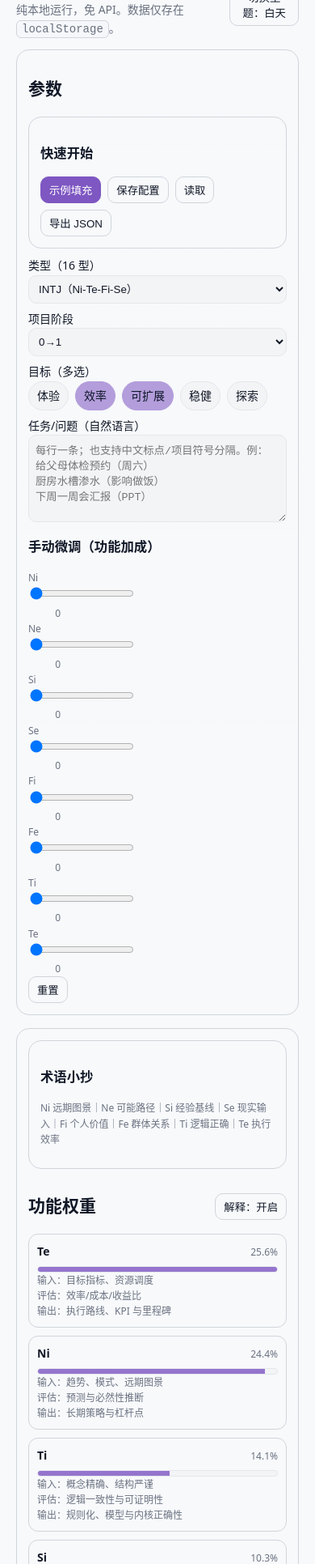
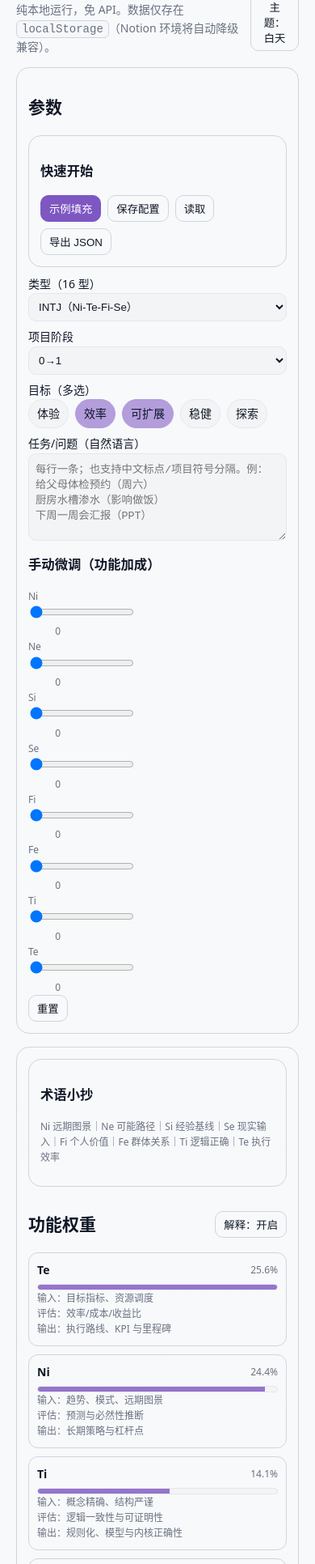
Before and after one commit to flaaaaaking/haha, a plain HTML site: page index.html in a window 390 px wide. Shown: the part 68-2000 px from the top of the page at 81% size. Drawn offline with Linux system fonts and the light colour scheme.

Commit message:
Update index.html

```diff
--- a/index.html
+++ b/index.html
@@ -3,15 +3,15 @@
 <head>
 <meta charset="utf-8"/>
 <meta name="viewport" content="width=device-width,initial-scale=1"/>
-<title>MBTI 决策工具 v1.1.2</title>
-<meta name="apple-mobile-web-app-title" content="MBTI 决策工具 v1.1.2">
+<title>MBTI 决策工具 v1.1.3</title>
+<meta name="apple-mobile-web-app-title" content="MBTI 决策工具 v1.1.3">
+<meta property="og:title" content="MBTI 决策工具 v1.1.3">
 <style>
 :root{
   --bg:#0f1115; --panel:#151922; --text:#e8ecf2; --muted:#9aa3b2; --line:#242a34;
   --chip:#1b2029; --chipbd:#2a3140; --input:#0e131a; --inputbd:#334155; --code:#0a0f16;
   --brand:#7E57C2; --brand-acc:#9575CD; --brand-hi:#B39DDB; --btn-bg:var(--brand);
 }
-/* 手动明/暗主题（Notion 友好） */
 body.theme-light{
   --bg:#f7f9fb; --panel:#ffffff; --text:#111827; --muted:#6b7280; --line:#d1d5db;
   --chip:#f3f4f6; --chipbd:#e5e7eb; --input:#f3f4f6; --inputbd:#e5e7eb; --code:#f5f7fa;
@@ -87,8 +87,8 @@ code{background:var(--code); border:1px solid var(--line); padding:2px 6px; bord
 <div class="wrap">
   <div class="header">
     <div>
-      <h1>MBTI 决策工具 v1.1.2</h1>
-      <p class="muted">纯本地运行，免 API。数据仅存在 <code>localStorage</code>。</p>
+      <h1>MBTI 决策工具 v1.1.3</h1>
+      <p class="muted">纯本地运行，免 API。数据仅存在 <code>localStorage</code>（Notion 环境将自动降级兼容）。</p>
     </div>
     <div class="btns">
       <button class="btn" id="themeToggle">切换主题：白天</button>
@@ -154,10 +154,8 @@ code{background:var(--code); border:1px solid var(--line); padding:2px 6px; bord
         <div id="nextActions" class="list"></div>
       </div>
 
-      <!-- 类别列表 -->
       <div id="cats" class="list"></div>
 
-      <!-- 任务优先队列（根据内容自动排序） -->
       <div class="card" style="margin-top:12px">
         <h3>任务优先队列（高→低）</h3>
         <div id="taskQueue" class="list"></div>
@@ -175,24 +173,47 @@ code{background:var(--code); border:1px solid var(--line); padding:2px 6px; bord
 </div>
 
 <script>
-/* ========== 主题（手动优先） ========== */
-(function(){try{
-  const pref = localStorage.getItem('mbti_theme');
-  setTheme(pref || 'light');
-}catch{ setTheme('light'); }})();
+/* ====== Notion/iframe 兼容层：存储/复制/下载/报错 ====== */
+const ENV = {
+  inIframe:(()=>{try{return window.top!==window}catch{return true}})(),
+  inNotion:(()=> (document.referrer||'').includes('notion.so'))()
+};
+ENV.isNotionEmbed = ENV.inIframe || ENV.inNotion;
 
+const MemoryStore=(()=>{const bag=Object.create(null);return{
+  getItem:k=>bag[k]??null,setItem:(k,v)=>bag[k]=String(v),removeItem:k=>delete bag[k]
+}})();
+const SafeStore=(()=>{try{const k='__probe__'+Date.now();localStorage.setItem(k,'1');localStorage.removeItem(k);return localStorage}catch{return MemoryStore}})();
+
+function toast(msg,ms=1800){
+  let t=document.getElementById('__toast__');
+  if(!t){t=document.createElement('div');t.id='__toast__';t.style.cssText=
+    'position:fixed;left:50%;top:18px;transform:translateX(-50%);background:rgba(0,0,0,.75);color:#fff;padding:8px 12px;border-radius:10px;font:13px/1.3 system-ui,-apple-system,Segoe UI,Roboto,Helvetica,Arial;z-index:2147483647;opacity:0;transition:opacity .15s;pointer-events:none;max-width:80vw;text-align:center';
+    document.body.appendChild(t)}
+  t.textContent=String(msg||'');t.style.opacity='1';clearTimeout(t.__timer);t.__timer=setTimeout(()=>t.style.opacity='0',ms);
+}
+async function safeCopy(text){
+  try{await navigator.clipboard.writeText(text);toast('已复制到剪贴板')}
+  catch{try{const ta=document.createElement('textarea');ta.value=text;ta.setAttribute('readonly','readonly');ta.style.cssText='position:fixed;left:-9999px;top:-9999px';document.body.appendChild(ta);ta.select();document.execCommand('copy');ta.remove();toast('已复制（兼容模式）')}catch{toast('复制失败：请手动全选复制')}}}
+function safeDownload(filename,content,mime='application/octet-stream'){
+  try{const blob=new Blob([content],{type:mime});const url=URL.createObjectURL(blob);const a=document.createElement('a');a.href=url;a.download=filename;document.body.appendChild(a);a.click();a.remove();URL.revokeObjectURL(url);toast('已触发下载')}
+  catch{const pre=document.querySelector('#md');if(pre){pre.textContent=String(content);toast('下载受限，已在下方显示内容')}}}
+window.addEventListener('error',e=>{if(ENV.isNotionEmbed)toast('脚本错误：'+(e?.message||'未知'))});
+
+/* ====== 主题 ====== */
 function setTheme(mode){
   document.body.classList.remove('theme-light','theme-dark');
   document.body.classList.add(mode==='dark'?'theme-dark':'theme-light');
-  try{ localStorage.setItem('mbti_theme', mode); }catch{}
-  const btn = document.getElementById('themeToggle');
-  if(btn) btn.textContent = '切换主题：' + (mode==='dark'?'夜晚':'白天');
+  SafeStore.setItem('mbti_theme', mode);
+  const btn=document.getElementById('themeToggle');
+  if(btn) btn.textContent='切换主题：'+(mode==='dark'?'夜晚':'白天');
 }
-document.getElementById('themeToggle').onclick = ()=> setTheme(
-  document.body.classList.contains('theme-light') ? 'dark' : 'light'
+(function(){setTheme(SafeStore.getItem('mbti_theme')||'light')})();
+document.getElementById('themeToggle').onclick=()=>setTheme(
+  document.body.classList.contains('theme-light')?'dark':'light'
 );
 
-/* ========== 数据 ========== */
+/* ====== 数据 ====== */
 const MBTI_STACKS={
   INTJ:["Ni","Te","Fi","Se"], INTP:["Ti","Ne","Si","Fe"], INFJ:["Ni","Fe","Ti","Se"], INFP:["Fi","Ne","Si","Te"],
   ISTJ:["Si","Te","Fi","Ne"], ISTP:["Ti","Se","Ni","Fe"], ISFJ:["Si","Fe","Ti","Ne"], ISFP:["Fi","Se","Ni","Te"],
@@ -246,7 +267,7 @@ const CATEGORY_RULES=[
 ];
 const DEFAULT_STACK_WEIGHTS={ dom:.40, aux:.30, ter:.20, inf:.10 };
 
-/* ========== 小工具 ========== */
+/* ====== 小工具 ====== */
 const $ = s => document.querySelector(s);
 const els = {
   type:$('#type'), phase:$('#phase'), goals:$('#goals'), task:$('#task'),
@@ -254,18 +275,19 @@ const els = {
   cats:$('#cats'), md:$('#md'), copyMd:$('#copyMd'), resetManual:$('#resetManual'),
   saveProfile:$('#saveProfile'), loadProfile:$('#loadProfile'), exportJSON:$('#exportJSON'),
   demoBtn:$('#demoBtn'), explainToggle:$('#explainToggle'),
-  oneLine:$('#oneLine'), nextActions:$('#nextActions'), taskQueue:$('#taskQueue')
+  oneLine:$('#oneLine'), nextActions:$('#nextActions'), taskQueue:$('#taskQueue'),
+  themeToggle:$('#themeToggle')
 };
 const state = {
   type:'INTJ', phase:'0_1', goals:['效率','可扩展'], task:'',
   manual:{Ni:0,Ne:0,Si:0,Se:0,Fi:0,Fe:0,Ti:0,Te:0},
   showExplain:true
 };
-
 const clamp01=x=>Math.max(0,Math.min(1,x));
 const sum=o=>Object.values(o).reduce((a,b)=>a+b,0);
 const normalize=w=>{const s=sum(w)||1; const o={}; for(const k in w) o[k]=(w[k]||0)/s; return o;};
 
+/* ====== 主题色随类型 ====== */
 function applyGroupThemeByType(type){
   const pal = GROUP_PALETTE[GROUP_BY_TYPE[type]||'analysts'];
   document.documentElement.style.setProperty('--brand', pal.main);
@@ -274,21 +296,20 @@ function applyGroupThemeByType(type){
   document.documentElement.style.setProperty('--btn-bg', pal.main);
 }
 
-/* ========== 计算 ========== */
+/* ====== 权重计算 ====== */
 function fuseWeights(type, phase, goals, manual){
   const stack = MBTI_STACKS[type] || MBTI_STACKS.INTJ;
   const [dom,aux,ter,inf] = stack;
-  const wStack = {Ni:0,Ne:0,Si:0,Se:0,Fi:0,Fe:0,Ti:0,Te:0};
+  const wStack={Ni:0,Ne:0,Si:0,Se:0,Fi:0,Fe:0,Ti:0,Te:0};
   wStack[dom]+=DEFAULT_STACK_WEIGHTS.dom; wStack[aux]+=DEFAULT_STACK_WEIGHTS.aux;
   wStack[ter]+=DEFAULT_STACK_WEIGHTS.ter; wStack[inf]+=DEFAULT_STACK_WEIGHTS.inf;
   const wPhase = PHASE_WEIGHTS[phase]||{};
-  const wGoal = {Ni:0,Ne:0,Si:0,Se:0,Fi:0,Fe:0,Ti:0,Te:0};
+  const wGoal={Ni:0,Ne:0,Si:0,Se:0,Fi:0,Fe:0,Ti:0,Te:0};
   goals.forEach(g=>{const gw=GOAL_WEIGHTS[g]||{}; for(const [k,v] of Object.entries(gw)) wGoal[k]+=v||0;});
   const combined={Ni:0,Ne:0,Si:0,Se:0,Fi:0,Fe:0,Ti:0,Te:0};
   for(const k in combined) combined[k]=clamp01((wStack[k]||0)+(wPhase[k]||0)+(wGoal[k]||0)+(manual[k]||0));
   return normalize(combined);
 }
-
 function scoreCategories(funcW){
   return CATEGORY_RULES.map(cat=>{
     let score=0; const contrib=[];
@@ -297,19 +318,15 @@ function scoreCategories(funcW){
   }).sort((a,b)=>b.score-a.score);
 }
 
-/* —— 任务解析与评分 —— */
+/* ====== 任务解析/打分 ====== */
 function parseTasks(raw){
   if(!raw) return [];
   let text = String(raw).replace(/\u00A0/g,' ').trim();
-  // 粗切：换行或中英文分隔符
   let parts = text.split(/\r?\n+|[;；。\.、，,]+/);
-  // 展开同一行多个事项（和/与/及/顿号/斜杠/竖线）
   parts = parts.flatMap(s=>s.split(/\s*(?:和|与|及|、|\s\/\s|\s\|\s)\s*/));
   return parts.map(s=>s.trim())
-    .map(s=>s.replace(/^(\d+[\.\)）:、-]|\([0-9]+\)|[①-⑳]|[一二三四五六七八九十]+、|[-•·])\s*/, '')) // 去编号/项目符号
-    .filter(Boolean)
-    .filter((t,i,a)=>a.indexOf(t)===i)
-    .map(text=>({text}));
+    .map(s=>s.replace(/^(\d+[\.\)）:、-]|\([0-9]+\)|[①-⑳]|[一二三四五六七八九十]+、|[-•·])\s*/, ''))
+    .filter(Boolean).filter((t,i,a)=>a.indexOf(t)===i).map(text=>({text}));
 }
 function pickUrgency(t){
   if(/今天|今晚|立刻|马上|尽快|DDL|截止|现在/.test(t)) return 1.0;
@@ -324,7 +341,7 @@ function relationBoost(t){
   return 0;
 }
 function pickImpact(t){
-  let b = 0.5;
+  let b=0.5;
   if(/汇报|复盘|面试|考试|交付|上线|合规|合同|签约|付款|收款/.test(t)) b=0.85;
   if(/渗水|漏水|维修|健康|体检|就医|过期/.test(t)) b=Math.max(b,0.75);
   if(/学习|阅读|整理|备份|归档/.test(t)) b=Math.max(b,0.55);
@@ -347,7 +364,7 @@ function matchCategoryForTask(t){
     {key:'experience', kw:/体验|交互|视觉|可用性|无障碍|加载|首屏|反馈/i, label:'体验提升'},
     {key:'analytics',  kw:/埋点|统计|报表|看板|指标|监控|日志|分析|数据/i, label:'指标化/观测'},
     {key:'docs',       kw:/文档|流程|SOP|规范|周报|月报|ADR|记录|整理|归档/i, label:'文档/流程'},
-    {key:'health',     kw:/体检|医院|就医|药|复查|睡眠|锻炼|健身|牙科/i, label:'健康'},
+    {key:'health',     kw:/体检|医院|就医|药|复查|睡眠|锻炼|牙科/i, label:'健康'},
     {key:'house',      kw:/渗水|漏水|维修|家电|保洁|搬家|物业|装修|换锁|快递/i, label:'居家/后勤'},
     {key:'relation',   kw:/伴侣|父母|爸妈|孩子|朋友|客户|老板|上级|导师|老师/i, label:'关系沟通'},
     {key:'study',      kw:/学习|阅读|刷题|考试|复习|课程|作业|论文|备考|练习/i, label:'学习/提升'},
@@ -366,7 +383,7 @@ function scoreTaskArray(tasks, topCat){
   }).sort((a,b)=> b.score - a.score);
 }
 
-/* ========== Markdown 导出 ========== */
+/* ====== Markdown ====== */
 function toMarkdown({type,phase,goals,funcWeights,categories,task,showExplain,tasksSorted}){
   const fw = Object.entries(funcWeights).sort((a,b)=>b[1]-a[1]).map(([k,v])=>`- ${k}: ${(v*100).toFixed(1)}%`).join('\n');
   const cats = categories.slice(0,6).map(c=>`### ${c.title}｜${c.score}\n> ${c.brief}\n来源：`+c.contrib.map(([f,s])=>`${f} ${(s*100).toFixed(1)}%`).join(' · ')).join('\n\n');
@@ -395,7 +412,7 @@ ${cats}
 `;
 }
 
-/* ========== 初始化与渲染 ========== */
+/* ====== UI 渲染 ====== */
 function initSelectors(){
   els.type.innerHTML = Object.keys(MBTI_STACKS).map(t=>`<option value="${t}">${t}（${MBTI_STACKS[t].join('-')}）</option>`).join('');
   els.type.value = state.type;
@@ -426,36 +443,31 @@ function renderManual(){
   });
 }
 
+/* ====== 主渲染函数（全兜底） ====== */
 function computeAndRender(){
+  try{
     applyGroupThemeByType(state.type);
-  const funcW = fuseWeights(state.type, state.phase, state.goals, state.manual);
-  const cats = scoreCategories(funcW);
-  const top = cats[0];
 
-  /* 功能权重（带条形图 + 解释开关） */
-  const maxFW = Math.max(...Object.values(funcW), 0.0001);
-  els.weights.innerHTML = Object.entries(funcW).sort((a,b)=>b[1]-a[1]).map(([f,v])=>{
-    const d = FUNC_DESC[f]; const pct=(v*100).toFixed(1)+'%';
-    const detail = state.showExplain ? `<div class="sub">输入：${d.in}</div><div class="sub">评估：${d.eval}</div><div class="sub">输出：${d.out}</div>` : '';
+    const funcW = fuseWeights(state.type, state.phase, state.goals, state.manual) || {};
+    const cats  = scoreCategories(funcW) || [];
+    const top   = cats[0] || null;
+
+    const maxFW = Math.max(0.0001, ...Object.values(funcW));
+    els.weights.innerHTML = Object.entries(funcW)
+      .sort((a,b)=>b[1]-a[1]).map(([f,v])=>{
+        const d = FUNC_DESC[f] || {in:'—',eval:'—',out:'—'};
+        const detail = state.showExplain
+          ? `<div class="sub">输入：${d.in}</div><div class="sub">评估：${d.eval}</div><div class="sub">输出：${d.out}</div>` : '';
         return `<div class="item">
-      <div class="kv"><div><b>${f}</b></div><div class="sub">${pct}</div></div>
-      <div class="bar"><i style="width:${(v/maxFW*100).toFixed(1)}%"></i></div>
-      ${detail}
+          <div class="kv"><div><b>${f}</b></div><div class="sub">${(v*100).toFixed(1)}%</div></div>
+          <div class="bar"><i style="width:${(v/maxFW*100).toFixed(1)}%"></i></div>${detail}
         </div>`;
-  }).join('');
-  els.explainToggle.textContent = '解释：' + (state.showExplain?'开启':'关闭');
+      }).join('') || `<div class="sub">（暂无权重数据）</div>`;
+    if(els.explainToggle) els.explainToggle.textContent = '解释：' + (state.showExplain?'开启':'关闭');
 
-  /* 阶段/目标影响 */
+    if(els.phaseGoalDesc){
       els.phaseGoalDesc.textContent = `当前阶段：${state.phase==='0_1'?'0→1':state.phase}；目标：${state.goals.join(' / ')||'未选'}`;
-
-  /* 建议优先级（Top 6） */
-  const maxCat = Math.max(1, ...cats.map(c=>c.score));
-  els.cats.innerHTML = cats.slice(0,6).map(c=>`<div class="item">
-    <div class="kv"><div><b>${c.title}</b></div><div class="sub">${c.score}</div></div>
-    <div class="sub">${c.brief}</div>
-    <div class="bar"><i style="width:${(c.score/maxCat*100).toFixed(1)}%"></i></div>
-    <div class="sub">来源：${c.contrib.map(([f,s])=>`${f} ${(s*100).toFixed(1)}%`).join(' · ')}</div>
-  </div>`).join('');
+    }
 
     const summaryMap={
       '快速 MVP/可用版本':'先做能跑起来的版本，灰度上线并预留回退。',
@@ -466,7 +478,8 @@ function computeAndRender(){
       '指标化与可观测性':'先把关键指标与埋点打通，决策要可量化。',
       '文档/流程与协作':'把决策留痕与流程标准化，确保可复盘。'
     };
-  els.oneLine.textContent = top ? (summaryMap[top.title] || top.brief) : '';
+    if(els.oneLine) els.oneLine.textContent = top ? (summaryMap[top.title] || top.brief || '') : '（请先填写上方参数与任务）';
+
     const actionsMap={
       '快速 MVP/可用版本':['列出最小闭环用户路径','灰度 3 批次，每批 10~20% 用户','定义回退与成功判据'],
       '内核重构/技术债偿还':['标注高复杂度模块并排期重构','补齐单元与集成测试','冻结新增特性直至质量达标'],
@@ -476,54 +489,60 @@ function computeAndRender(){
       '指标化与可观测性':['定义北极星与 3 个过程指标','补埋点→校验数据链路','搭建周报模板'],
       '文档/流程与协作':['补齐 ADR/变更记录','定义 DoR/DoD','建立每周同步节奏']
     };
-  els.nextActions.innerHTML = (top?actionsMap[top.title]||[]:[]).slice(0,3).map(a=>`<div class="item"><div class="sub">${a}</div></div>`).join('');
+    if(els.nextActions){
+      const acts = top ? (actionsMap[top.title] || []) : [];
+      els.nextActions.innerHTML = acts.slice(0,3).map(a=>`<div class="item"><div class="sub">${a}</div></div>`).join('')
+        || `<div class="sub">（暂无建议动作）</div>`;
+    }
 
-  /* 任务优先队列（根据内容自动排序） */
-  const tasks = parseTasks(state.task);
+    const tasks = parseTasks(state.task || '');
     const tasksSorted = scoreTaskArray(tasks, top);
-  const tq = tasksSorted.length ? tasksSorted : [];
-  const maxScore = Math.max(1, ...tq.map(t=>t.score));
-  els.taskQueue.innerHTML = tq.slice(0,10).map(t=>`
+    if(els.taskQueue){
+      const maxScore = Math.max(1, ...tasksSorted.map(t=>t.score||0));
+      els.taskQueue.innerHTML = tasksSorted.slice(0,10).map(t=>`
         <div class="item">
-      <div class="kv"><div>${t.text}</div><div class="sub">${t.score.toFixed(1)}</div></div>
+          <div class="kv"><div>${t.text}</div><div class="sub">${(t.score||0).toFixed(1)}</div></div>
           <div class="bar"><i style="width:${(t.score/maxScore*100).toFixed(1)}%"></i></div>
-      <div class="sub">紧急:${(t.u*100).toFixed(0)}% ｜ 影响:${(t.i*100).toFixed(0)}% ｜ 努力:${t.e.toFixed(1)} ｜ 匹配:${t.matchLabel}</div>
+          <div class="sub">紧急:${((t.u||0)*100).toFixed(0)}% ｜ 影响:${((t.i||0)*100).toFixed(0)}% ｜ 努力:${(t.e||1).toFixed(1)} ｜ 匹配:${t.matchLabel||'—'}</div>
         </div>
       `).join('') || `<div class="sub">（未检测到可排序的任务，每行一条）</div>`;
+    }
 
-  /* 导出 Markdown */
+    if(els.md){
       els.md.textContent = toMarkdown({
         type:state.type, phase:state.phase, goals:state.goals,
         funcWeights:funcW, categories:cats, task:state.task,
         showExplain:state.showExplain, tasksSorted
       });
     }
+  }catch(err){ toast('渲染异常：'+(err?.message||err)); }
+}
 
-/* ========== 事件绑定 ========== */
+/* ====== 事件 ====== */
 function bindEvents(){
   els.type.onchange = ()=>{ state.type=els.type.value; computeAndRender(); };
   els.phase.onchange= ()=>{ state.phase=els.phase.value; computeAndRender(); };
   els.task.oninput  = ()=>{ state.task=els.task.value; computeAndRender(); };
   els.resetManual.onclick = ()=>{ state.manual={Ni:0,Ne:0,Si:0,Se:0,Fi:0,Fe:0,Ti:0,Te:0}; renderManual(); computeAndRender(); };
-  els.saveProfile.onclick = ()=>{ try{ localStorage.setItem('mbti_decider_profile_offline', JSON.stringify(state)); alert('已保存到本地浏览器'); }catch{ alert('保存失败：环境不支持 localStorage'); } };
-  els.loadProfile.onclick = ()=>{ try{ const raw=localStorage.getItem('mbti_decider_profile_offline'); if(!raw) return; Object.assign(state, JSON.parse(raw)); els.type.value=state.type; els.phase.value=state.phase; els.task.value=state.task||''; renderGoals(); renderManual(); computeAndRender(); }catch{} };
-  els.exportJSON.onclick = ()=>{ const blob=new Blob([JSON.stringify(state,null,2)],{type:'application/json'}); const url=URL.createObjectURL(blob); const a=document.createElement('a'); a.href=url; a.download=`mbti_decider_profile_${state.type}.json`; a.click(); URL.revokeObjectURL(url); };
+  els.saveProfile.onclick = ()=>{ try{ SafeStore.setItem('mbti_decider_profile_offline', JSON.stringify(state)); toast('已保存到本地'); }catch{ toast('保存失败：环境限制'); } };
+  els.loadProfile.onclick = ()=>{ try{ const raw=SafeStore.getItem('mbti_decider_profile_offline'); if(!raw){ toast('没有找到本地配置'); return; } Object.assign(state, JSON.parse(raw)); els.type.value=state.type; els.phase.value=state.phase; els.task.value=state.task||''; renderGoals(); renderManual(); computeAndRender(); toast('已读取配置'); }catch{ toast('读取失败：数据格式异常'); } };
+  els.exportJSON.onclick = ()=>{ const json=JSON.stringify(state,null,2); safeDownload(`mbti_decider_profile_${state.type}.json`, json, 'application/json'); };
   els.demoBtn.onclick = ()=>{ state.type='INTJ'; state.phase='0_1'; state.goals=['效率','可扩展']; state.task=`给父母体检预约（周六）
 厨房水槽渗水（影响做饭）
 下周一周会汇报（PPT）
 恢复每周两次力量训练
 跟伴侣沟通上周争吵`; state.manual={Ni:0.05,Ne:0,Si:0.05,Se:0,Fi:0,Fe:0,Ti:0.10,Te:0.20}; els.type.value=state.type; els.phase.value=state.phase; els.task.value=state.task; renderGoals(); renderManual(); computeAndRender(); };
-  els.copyMd.onclick = async()=>{ try{ await navigator.clipboard.writeText(els.md.textContent); alert('Markdown 已复制'); }catch{ alert('复制失败，可手动全选复制'); } };
+  els.copyMd.onclick = ()=> safeCopy(els.md.textContent || '');
   els.explainToggle.onclick = ()=>{ state.showExplain=!state.showExplain; computeAndRender(); };
 }
 
-/* ========== 启动 ========== */
+/* ====== 启动 ====== */
 (function(){
-  try{ const raw=localStorage.getItem('mbti_decider_profile_offline'); if(raw) Object.assign(state, JSON.parse(raw)); }catch{}
-  // 初始化下拉与滑条
+  try{ const raw=SafeStore.getItem('mbti_decider_profile_offline'); if(raw) Object.assign(state, JSON.parse(raw)); }catch{}
   initSelectors(); bindEvents(); els.task.value=state.task||'';
-  // 色系与首次渲染
   applyGroupThemeByType(state.type); computeAndRender();
+  const isLight=document.body.classList.contains('theme-light');
+  if(els.themeToggle) els.themeToggle.textContent='切换主题：'+(isLight?'白天':'夜晚');
 })();
 </script>
 </body>
```
Lines whose indentation alone changed are shown as unchanged.
